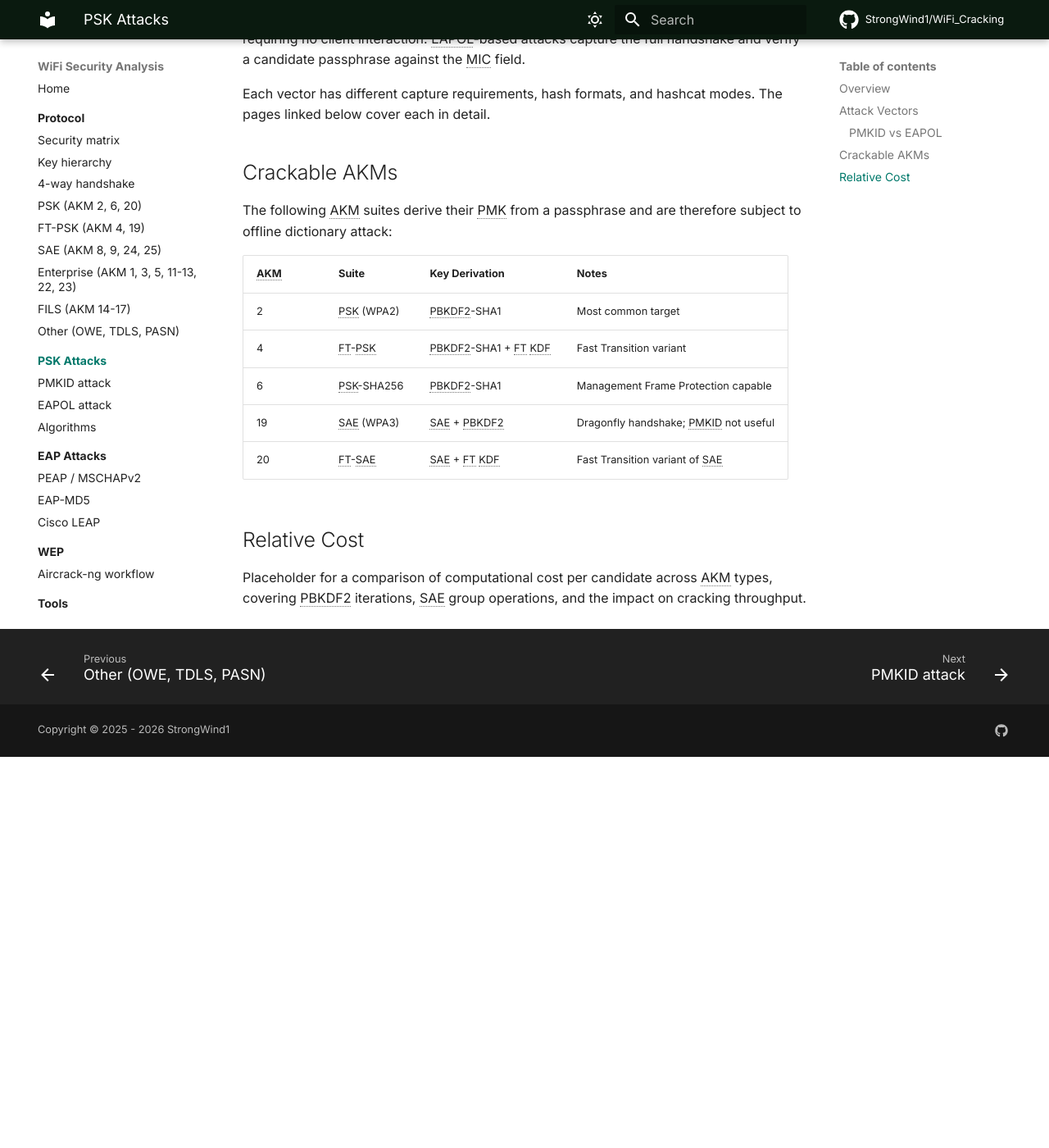
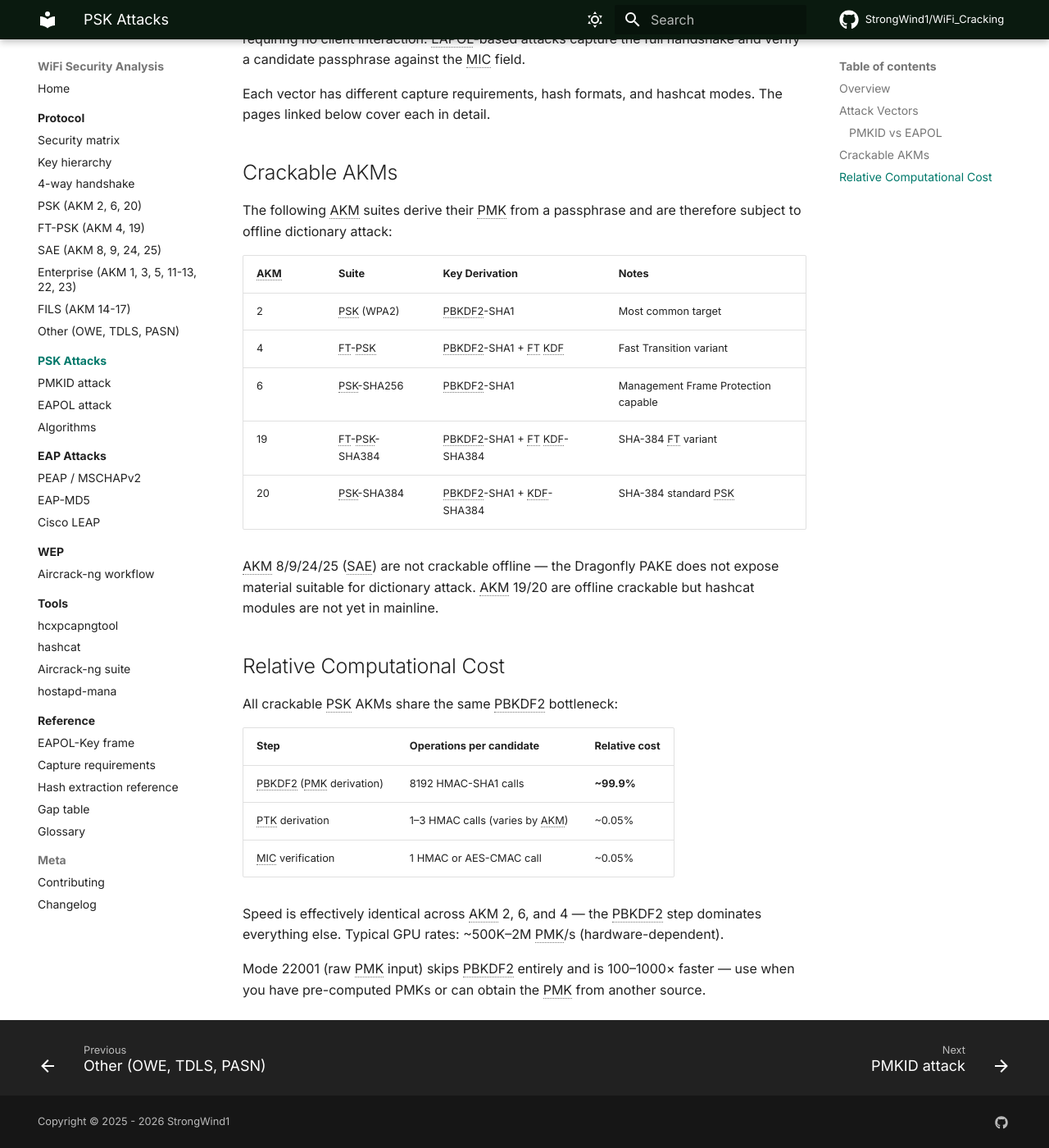
Before and after one commit to StrongWind1/WiFi_Cracking, an MkDocs documentation site: the page built from docs/psk-attacks/index.md, in a window 1280 px wide and 1400 px high, scrolled down 502 px. Shown: the whole window at 82% size. Built offline with MkDocs 1.6.1 and Material for MkDocs 9.7.7, drawn with Linux system fonts in a browser that asks for light colours; comment, search, counter and statistics services are not loaded; before the commit the page ends 1425 px from its top, so only the background shows below that.

Commit message:
docs: polish index pages, fix PSK AKM table, add v2 CI trigger (Phase 5)

```diff
--- a/docs/psk-attacks/index.md
+++ b/docs/psk-attacks/index.md
@@ -28,10 +28,25 @@ subject to offline dictionary attack:
 | 2   | PSK (WPA2) | PBKDF2-SHA1 | Most common target |
 | 4   | FT-PSK | PBKDF2-SHA1 + FT KDF | Fast Transition variant |
 | 6   | PSK-SHA256 | PBKDF2-SHA1 | Management Frame Protection capable |
-| 19  | SAE (WPA3) | SAE + PBKDF2 | Dragonfly handshake; PMKID not useful |
-| 20  | FT-SAE | SAE + FT KDF | Fast Transition variant of SAE |
+| 19  | FT-PSK-SHA384 | PBKDF2-SHA1 + FT KDF-SHA384 | SHA-384 FT variant |
+| 20  | PSK-SHA384 | PBKDF2-SHA1 + KDF-SHA384 | SHA-384 standard PSK |
 
-## Relative Cost
+AKM 8/9/24/25 (SAE) are not crackable offline — the Dragonfly PAKE does not
+expose material suitable for dictionary attack. AKM 19/20 are offline crackable
+but hashcat modules are not yet in mainline.
 
-Placeholder for a comparison of computational cost per candidate across AKM types,
-covering PBKDF2 iterations, SAE group operations, and the impact on cracking throughput.
+## Relative Computational Cost
+
+All crackable PSK AKMs share the same PBKDF2 bottleneck:
+
+| Step | Operations per candidate | Relative cost |
+|------|-------------------------|---------------|
+| PBKDF2 (PMK derivation) | 8192 HMAC-SHA1 calls | **~99.9%** |
+| PTK derivation | 1–3 HMAC calls (varies by AKM) | ~0.05% |
+| MIC verification | 1 HMAC or AES-CMAC call | ~0.05% |
+
+Speed is effectively identical across AKM 2, 6, and 4 — the PBKDF2 step
+dominates everything else. Typical GPU rates: ~500K–2M PMK/s (hardware-dependent).
+
+Mode 22001 (raw PMK input) skips PBKDF2 entirely and is 100–1000× faster —
+use when you have pre-computed PMKs or can obtain the PMK from another source.
```
Also changed, not shown: 1 other file.
